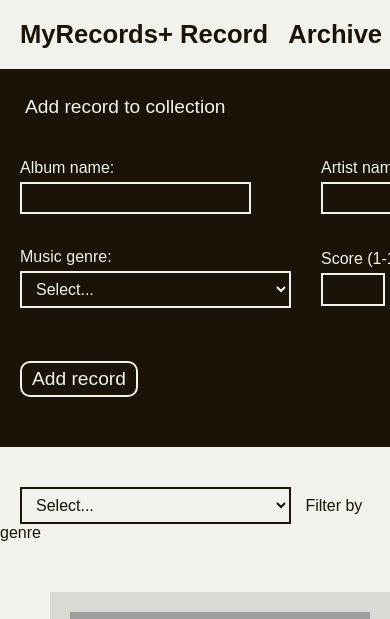
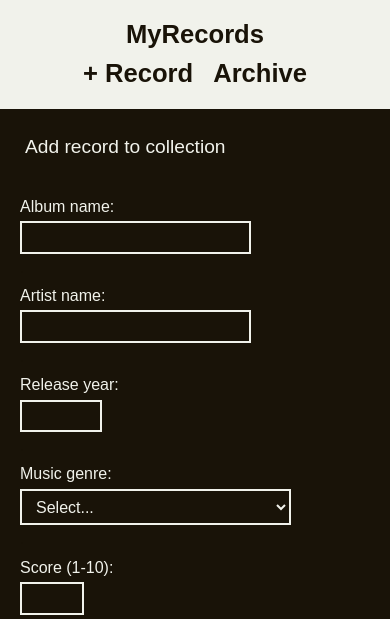
Before and after one commit to Benpeake/collection, a PHP site: page / in a window 390 px wide; the page is wider, and only the part inside the window is pictured. Shown: the top 619 px of that part. Run offline with PHP 8.4, Linux system fonts and the light colour scheme; data comes from the database, SQL or seed files in the repository; some web fonts are replaced; grey boxes are pictures that could not be loaded.

Commit message:
responsivity

```diff
--- a/css/styles.css
+++ b/css/styles.css
@@ -339,3 +339,30 @@ input[type=number] {
   margin-top: 10px;
 }
 /* delete button */
+
+@media screen and (max-width: 900px){
+
+  .newRecordForm{
+    display: grid;
+    grid-template-columns: 1fr 1fr;
+    gap: 0px 30px;
+  }
+
+}
+
+@media screen and (max-width: 600px){
+
+  .newRecordForm{
+    display: grid;
+    grid-template-columns: 1fr;
+    gap: 0px 30px;
+  }
+
+  .navBar{
+    display: flex;
+    flex-direction: column;
+    gap: 10px;
+    justify-content: space-between;
+  }
+
+}
--- a/index.php
+++ b/index.php
@@ -35,7 +35,6 @@ $genreFilterID = $_GET['selectGenre'] ?? null;
 
 //on new record submit...
 if (isset($_POST['newRecord'])) {
-
     $newRecordErrors = generateFormSubmitErrors(
         $newAlbumName,
         $newArtistName,
```
